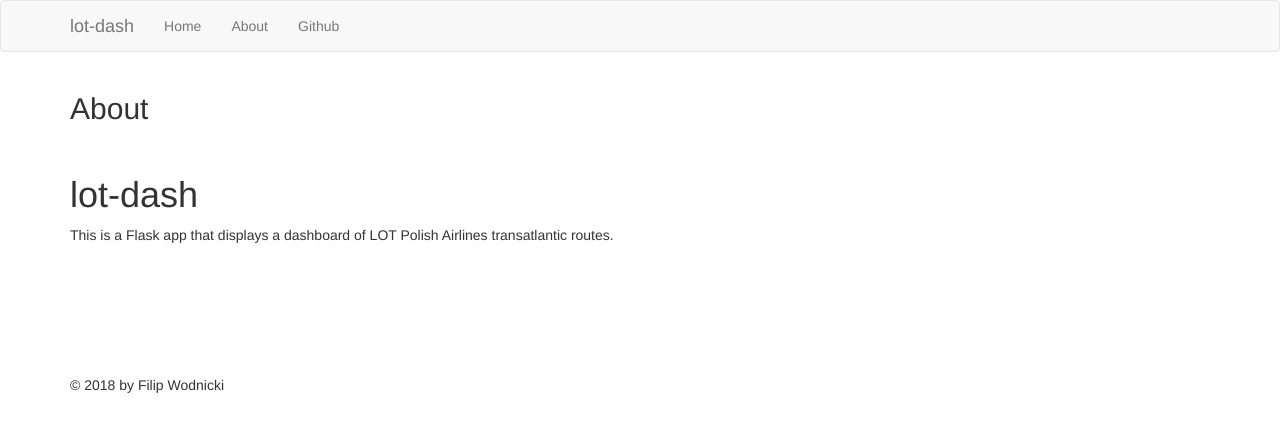
After one commit to filipwodnicki/lot-dash, a Flask app: page /about in a window 1280 px wide. The commit adds this page. Shown: the top 432 px of the page. Run offline with Flask 2, Linux system fonts and the light colour scheme; some libraries are stand-ins or nearby versions.

Commit message:
misaka for readme.md rendering

```diff
--- a/app/__init__.py
+++ b/app/__init__.py
@@ -6,12 +6,14 @@ from flask_bootstrap import Bootstrap
 from config import Config
 from flask_sqlalchemy import SQLAlchemy
 from flask_migrate import Migrate
+from flask_misaka import Misaka
 
 app = Flask(__name__)
 bootstrap = Bootstrap(app)
 app.config.from_object(Config)
 db = SQLAlchemy(app)
 migrate = Migrate(app, db)
+misaka = Misaka(app)
 
 
 if not app.debug and not app.testing:
--- a/app/routes.py
+++ b/app/routes.py
@@ -12,6 +12,14 @@ def index():
 	west_values = Record.query.with_entities(Record.passengers).filter(Record.origin == "KRK").all()
 	east_values = Record.query.with_entities(Record.passengers).filter((Record.origin == "ORD"),(Record.dest == "KRK")).all()
 	return render_template('index.html', data=result, west_labels=west_labels, west_values=west_values, east_values=east_values)
+
+content = ""
+with open("readme.md", "r") as f:
+	content = f.read()
+
+@app.route('/about')
+def about():
+	return render_template('about.html', text=content)
 
 @app.route('/chart')
 def chart():
--- /dev/null
+++ b/app/templates/about.html
@@ -0,0 +1,18 @@
+{% extends "base.html" %}
+
+{%block app_styles %}
+{% endblock %}
+
+{% block app_content %}
+<div class="row">
+    <div class="col-md-7">
+        <h2>About</h2>
+        <br>
+        <div id="markdownid">{{ text|markdown }}</div>
+    </div>
+</div>
+
+{% endblock %}
+
+{%block app_scripts %}
+{% endblock %}
--- a/app/templates/base.html
+++ b/app/templates/base.html
@@ -30,6 +30,8 @@ LOT Dashboard
             <div class="collapse navbar-collapse" id="bs-example-navbar-collapse-1">
                 <ul class="nav navbar-nav">
                     <li><a href="{{ url_for('index') }}">{{ 'Home' }}</a></li>
+                    <li><a href="{{ url_for('about') }}">{{ 'About' }}</a></li>
+                    <li><a href="https://github.com/bananalytics/lot-dash">Github</a></li>
                 </ul>
                 <ul class="nav navbar-nav navbar-right">
                 </ul>
```
Also changed, not shown: README.md.
